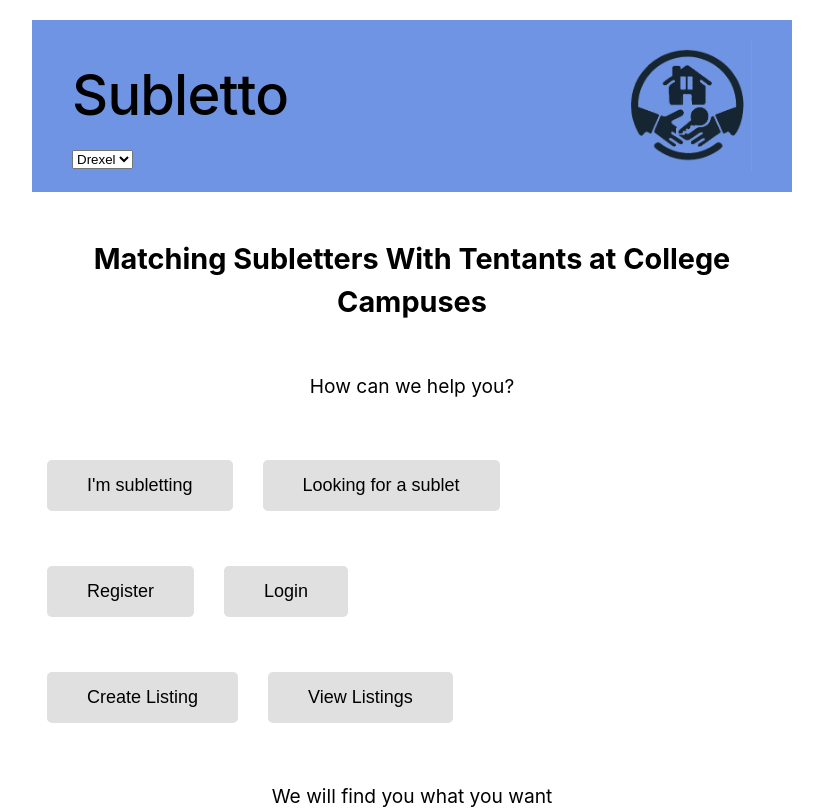
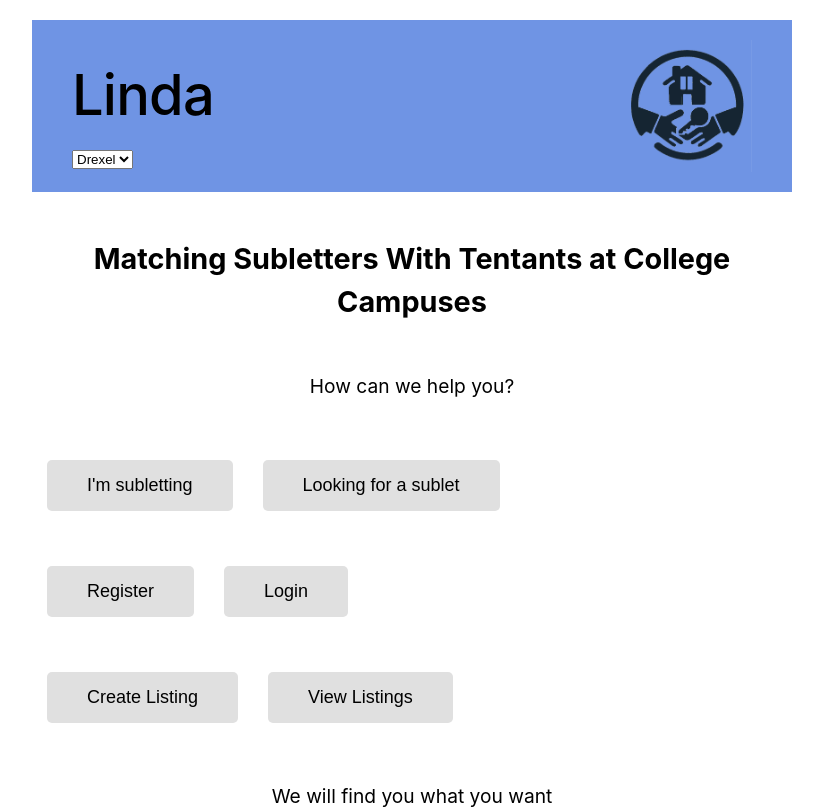
Before and after one commit to aaron-rab/sublet-project, a Next.js app: page / in a window 1280 px wide. Shown: the top 809 px of the page, without its empty margins (228-1051 px from the left). Built offline with nearby package versions, Linux system fonts and the light colour scheme; no server answers.

Commit message:
changed name to linda

```diff
--- a/components/layout.js
+++ b/components/layout.js
@@ -31,7 +31,7 @@ export default function Layout({ children, landingPg }) {
         {landingPg ? (
           <>
             <div class="logo">
-              <h1 className={styles.logoText}>Subletto</h1>
+              <h1 className={styles.logoText}>Linda</h1>
 
               <select>
                   <option>Drexel</option>
```
